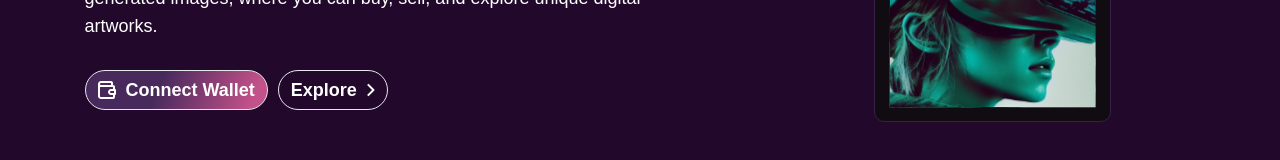
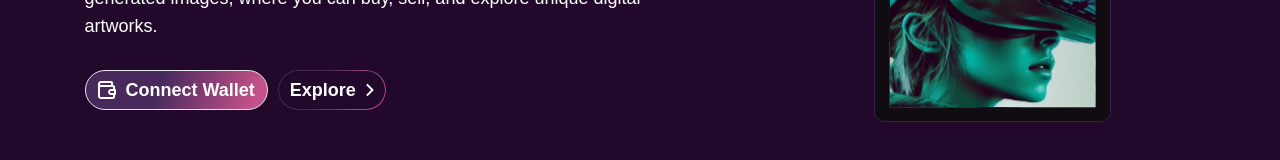
Before and after one commit to AbhishekKatnoria/NFT, a React (Create React App) app: page / in a window 1280 px wide. Shown: the part 482-642 px from the top of the page. Built offline with nearby package versions, Linux system fonts and the light colour scheme; the HTML template or start-up script is replaced by a standard one.

Commit message:
Added the background hover effect

```diff
--- a/src/Components/Button/index.tsx
+++ b/src/Components/Button/index.tsx
@@ -3,9 +3,8 @@ import { ButtonProps } from "../../Types";
 const Button = ({ variant, css, label, children }: ButtonProps) => {
   return (
     <button
-      className={`flex gap-[10px] py-2 px-3 border-[0.5px] cursor-pointer items-center ${
-        variant === "filled" ? "bg-gradient-filled" : "bg-gradient-transparent"
-      } ${css}`}
+      className={`flex gap-[10px] py-2 px-3 border-[0.5px] cursor-pointer items-center ${variant === "filled" ? "bg-gradient-filled" : "bg-gradient-transparent gradient-border-varient-third"
+        } ${css}`}
     >
       {label} {children}
     </button>
--- a/src/index.css
+++ b/src/index.css
@@ -18,7 +18,7 @@
   --background-color-sec: #241228;
   --background-black: #00000033;
   --border-color: #311b3b;
-  --backgrond-trans: transparent;
+  --background-trans: transparent;
   --background-linear-gradient: linear-gradient(
     112.86deg,
     #47295c 39.86%,
@@ -94,15 +94,20 @@ body {
 
 @layer utilities {
   .bg-gradient-filled {
-    background-image: var(--background-linear-gradient);
+    background: var(--background-linear-gradient);
+    transition: all 0.5s ease;
+  }
+  .bg-gradient-filled:hover {
+    background: var(--backgrond-trans);
   }
 
   .bg-gradient-transparent {
     background-image: transparent;
+    border: none;
   }
 
-  .bg-gradient-filled:hover {
-    background-image: var(--backgrond-trans);
+  .bg-gradient-transparent:hover {
+    background-image: var(--background-linear-gradient);
   }
 
   .br-gradient-filled {
@@ -153,6 +158,23 @@ body {
     position: absolute;
     inset: 0;
     border-radius: 50%;
+    padding: 1px;
+    background: var(--background-linear-gradient);
+    -webkit-mask: linear-gradient(#fff 0 0) content-box,
+      linear-gradient(#fff 0 0);
+    -webkit-mask-composite: xor;
+    z-index: -1;
+  }
+
+  .gradient-border-varient-third {
+    position: relative;
+  }
+
+  .gradient-border-varient-third::before {
+    content: "";
+    position: absolute;
+    inset: 0;
+    border-radius: 42px;
     padding: 1px;
     background: var(--background-linear-gradient);
     -webkit-mask: linear-gradient(#fff 0 0) content-box,
```
